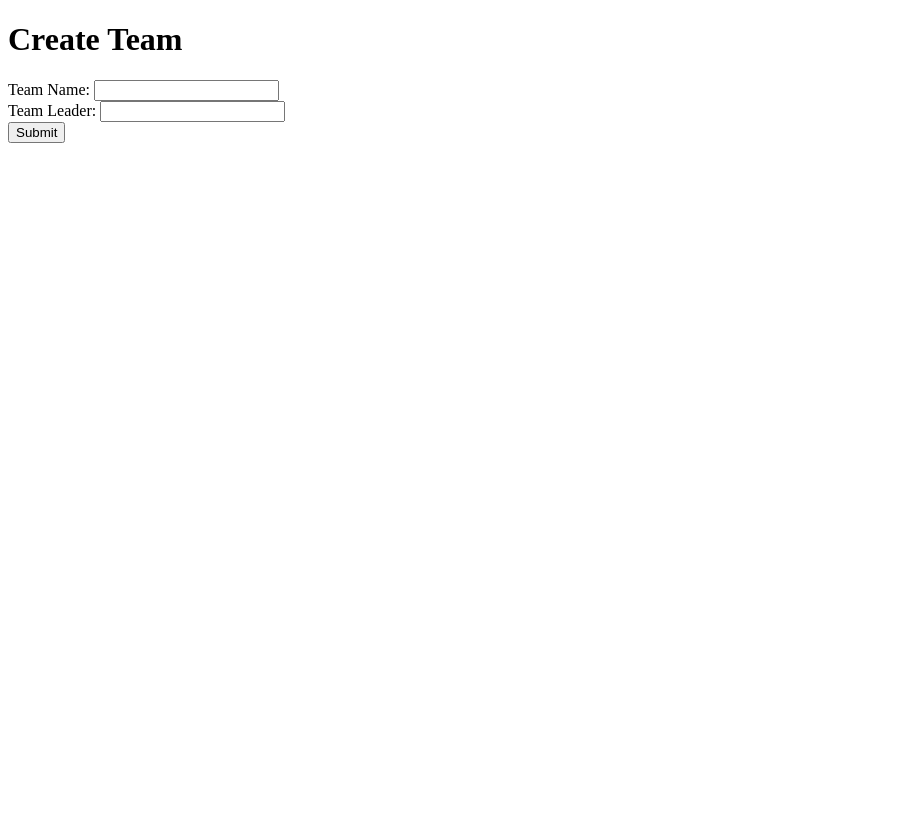
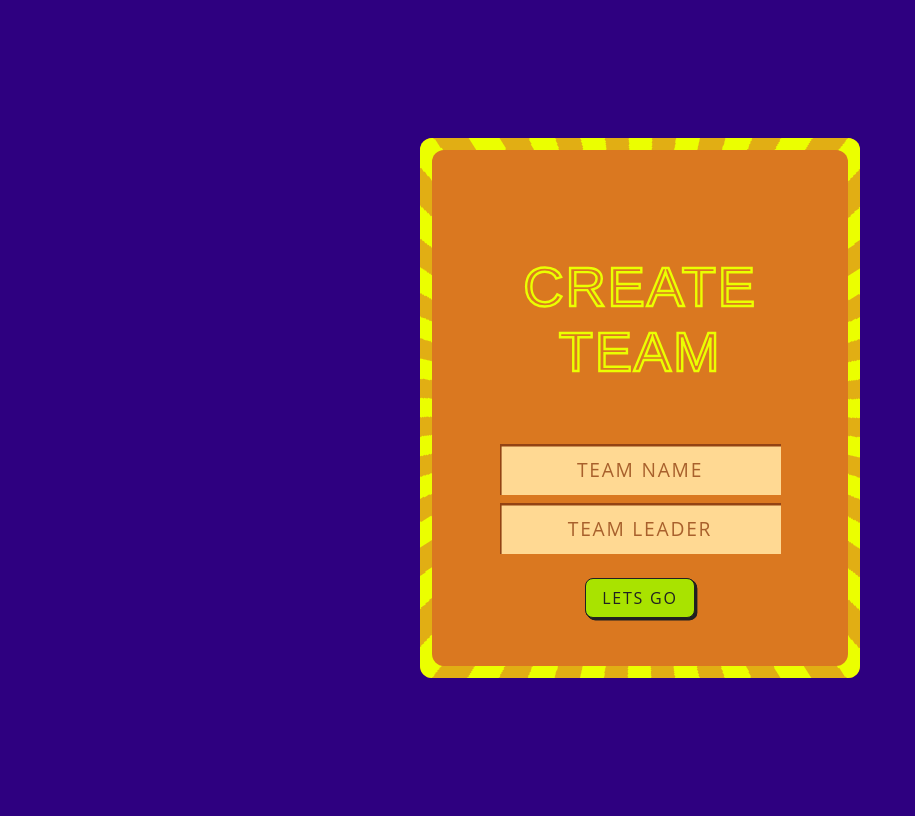
Before and after one commit to maximwebb/quizotic, a Django app: page /teams/create/1 in a window 1280 px wide. Shown: the whole page, without its empty margins (0-915 px from the left). Before the commit the page ends 143 px from the top, so only its background shows below. Run offline with Django 5.2, Linux system fonts and the light colour scheme.

Commit message:
Apply styling to team creation page

```diff
--- a/src/quiz/forms.py
+++ b/src/quiz/forms.py
@@ -4,15 +4,22 @@ from django import forms
 
 
 class JoinGameForm(forms.Form):
-    # TODO: Use an uppercase class to avoid inlining CSS here
     game_code = forms.CharField(label="Game Code", min_length="6", max_length="6", widget=forms.TextInput(attrs={
         "class": "game-code"
     }))
 
 
 class CreateTeamForm(forms.Form):
-    team_name = forms.CharField(label="Team Name", max_length="128")
-    team_leader = forms.CharField(label="Team Leader", max_length="128")
+    team_name = forms.CharField(label=False, max_length="128", widget=forms.TextInput(attrs={
+        "class": "create-team-input std-input cartoon-indent",
+        "autocomplete": "off",
+        "placeholder": "TEAM NAME"
+    }))
+    team_leader = forms.CharField(label=False, max_length="128", widget=forms.TextInput(attrs={
+        "class": "create-team-input std-input cartoon-indent",
+        "autocomplete": "off",
+        "placeholder": "TEAM LEADER"
+    }))
 
 
 class ProfilePicForm(forms.Form):
--- a/src/quiz/static/css/common.css
+++ b/src/quiz/static/css/common.css
@@ -1,32 +1,36 @@
 :root {
     --bg-color: #2e0080;
-    --fg-color: #d800b5;
-    --acc-color: gold;
-    --btn-color: #3fc6e5;
-    --background: red;
+    --fg-color: #da7820;
+    --fg-color-light: #ffd993;
+    --fg-color-dark: #934313;
+    --acc-color: #ebff00;
+
+    --off-black: #212121;
+    --gray: #343434;
+
+    --btn-color: #a9e300;
+    --btn-color-hover: #d9ff68;
+    --btn-text-color: #cce9ff;
 }
 
 * {
     box-sizing: border-box;
+    font-family: "Open Sans", sans-serif;
+    letter-spacing: 0.22vh;
 }
 
-
-body {
+.std-body {
     background-color: var(--bg-color);
     margin-inline: auto;
+    display: flex;
+    flex-direction: column;
+    justify-content: center;
+    align-items: center;
+    max-width: 60vh;
+    height: 100vh;
+    padding: 20px;
 }
 
-.btn {
-    padding: 1vh 2vh;
-    font-size: 2vh;
-    background-color: var(--btn-color);
-    border: none;
-    color: white;
-}
-
-.btn:hover {
-    cursor: pointer;
-}
 
 .title {
     color: transparent;
@@ -43,10 +47,84 @@ body {
     text-align: center;
 }
 
+.content {
+    display: flex;
+    flex-direction: column;
+    justify-content: center;
+    align-items: center;
+    background-color: var(--fg-color);
+    width: 100%;
+    min-height: clamp(60vh, 80vh, 300px);
+    & form {
+        display: flex;
+        flex-direction: column;
+        justify-content: center;
+        align-items: center;
+        & .btn {
+            margin-top: 20px;
+        }
+    }
+    padding: clamp(20px, 6vw, 60px);
+}
+
+.btn {
+    padding: 1vh 2vh;
+    border: none;
+    border-radius: 1vh;
+    background-color: var(--btn-color);
+    font-size: 2vh;
+    font-family: "Open Sans", sans-serif;
+    font-size: 2vh;
+    text-decoration: none;
+    text-transform: uppercase;
+    color: var(--off-black);
+    cursor: pointer;
+    position: relative;
+    user-select: none;
+}
+
+
+
+.btn:hover {
+    cursor: pointer;
+    background-color: var(--btn-color-hover);
+}
+
+.std-input {
+   padding: 1.5vh 2vh;
+   margin: 0.5vh;
+   background-color: var(--fg-color-light);
+   border: none;
+   /*border-radius: 0.5vh;*/
+   text-align: center;
+   font-size: 2.4vh;
+   color: var(--off-black);
+}
+
+.std-input::placeholder {
+    opacity: 0.8;
+    color: var(--fg-color-dark);
+}
+
+.std-input:focus-visible {
+    outline: none;
+}
+
+
+/* Effects */
+.cartoon-shadow {
+    border: 0.2vh solid var(--off-black);
+    box-shadow: 0.05vh 0.05vh 0 0, 0.1vh 0.1vh 0 0, 0.15vh 0.15vh 0 0, 0.2vh 0.2vh 0 0, 0.25vh 0.25vh 0 0, 0.3vh 0.3vh 0 0;
+}
+
+.cartoon-indent {
+    box-shadow: inset 0vh 0vh 0 0, inset 0.2vh 0.3vh 0 0;;
+}
+
 .shimmer {
     position: relative;
     border: 0px solid transparent;
-    border-radius: 12px;
+    border-radius: 1.5vh;
     overflow: hidden;
     isolation: isolate;
 }
--- a/src/quiz/static/css/team_create.css
+++ b/src/quiz/static/css/team_create.css
@@ -0,0 +1,15 @@
+body {
+    background-color: var(--bg-color);
+    margin-inline: auto;
+    display: flex;
+    flex-direction: column;
+    justify-content: center;
+    align-items: center;
+    max-width: 60vh;
+    height: 100vh;
+    padding: 20px;
+}
+
+.std-input {
+    color: var(--fg-color-dark);
+}
--- a/src/quiz/templates/teams/create.html
+++ b/src/quiz/templates/teams/create.html
@@ -1,11 +1,20 @@
+{% load static %}
 <!doctype html>
 <html>
-<body>
-	<h1>Create Team</h1>
-	<form action="" method="post">
-		{% csrf_token %}
-		{{ form }}
-		<input type="submit" value="Submit"></input>
-	</form>
+<head>
+    <link rel="stylesheet" href="{% static 'css/common.css' %}"></link>
+    <link rel="stylesheet" href="{% static 'css/team_create.css' %}"></link>
+</head>
+<html>
+
+<body class="std-body">
+    <div class="content shimmer">
+	    <p class="title">CREATE TEAM</p>
+	    <form action="" method="post">
+	    	{% csrf_token %}
+	    	{{ form }}
+	    	<input type="submit" value="LETS GO" class="btn cartoon-shadow"></input>
+	    </form>
+    </div>
 </body>
 </html>
```
Also changed, not shown: src/quiz/static/css/index.css (+10 -32 lines), src/quiz/templates/index.html (+5 -5 lines).
